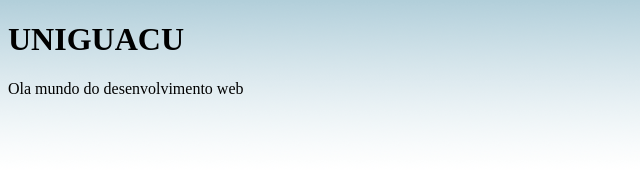
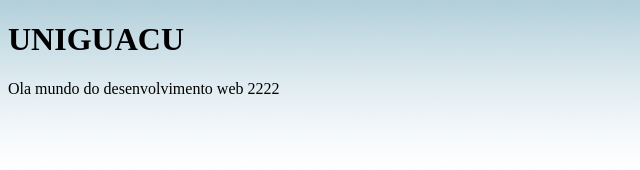
Before and after one commit to nnandre/teste, a plain HTML site: page index.html in a window 1280 px wide. Shown: the top 170 px of the page, 0-640 px from the left. Drawn offline with Linux system fonts and the light colour scheme.

Commit message:
teste branch

```diff
--- a/index.html
+++ b/index.html
@@ -9,7 +9,7 @@
 
 	<div>
 		<h1>UNIGUACU</h1>
-		<p>Ola mundo do desenvolvimento web</p>
+		<p>Ola mundo do desenvolvimento web 2222</p>
 	</div>
 
 
```
